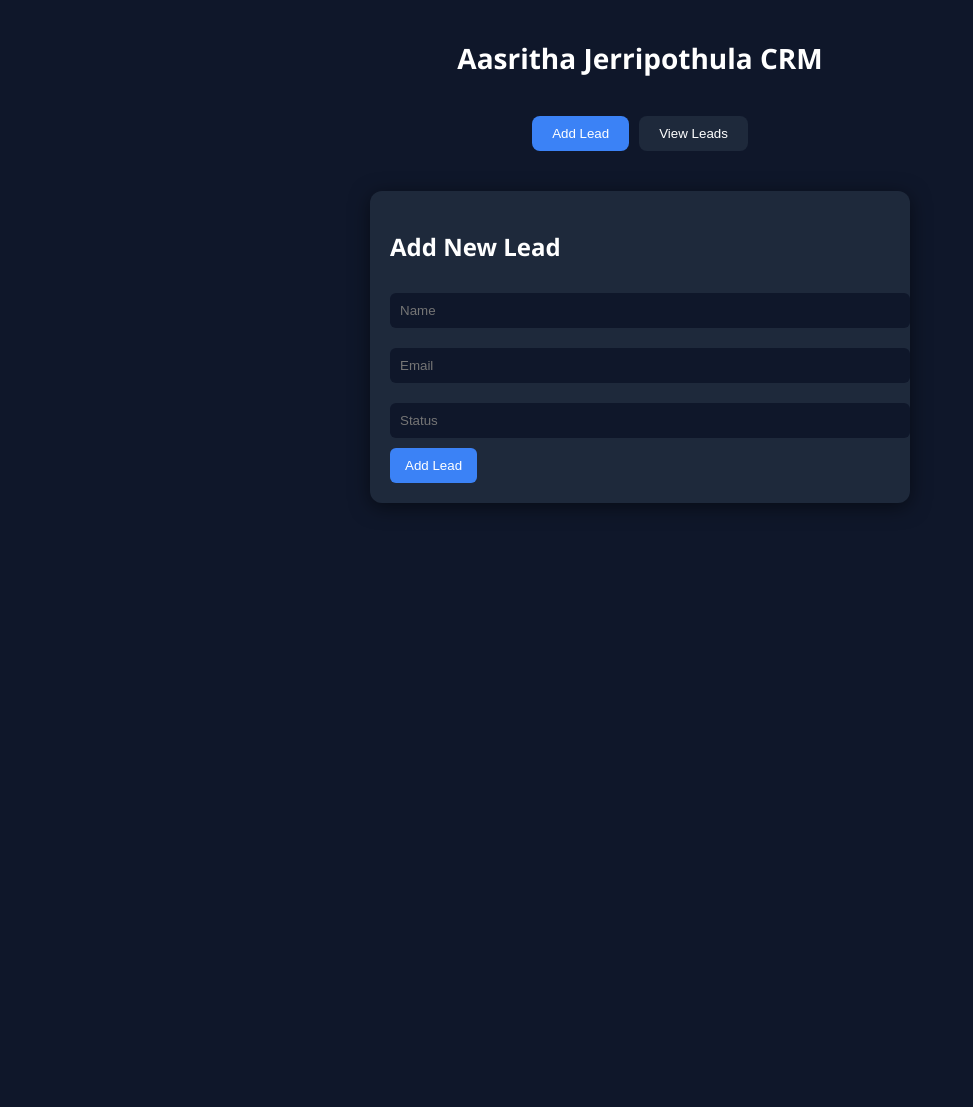
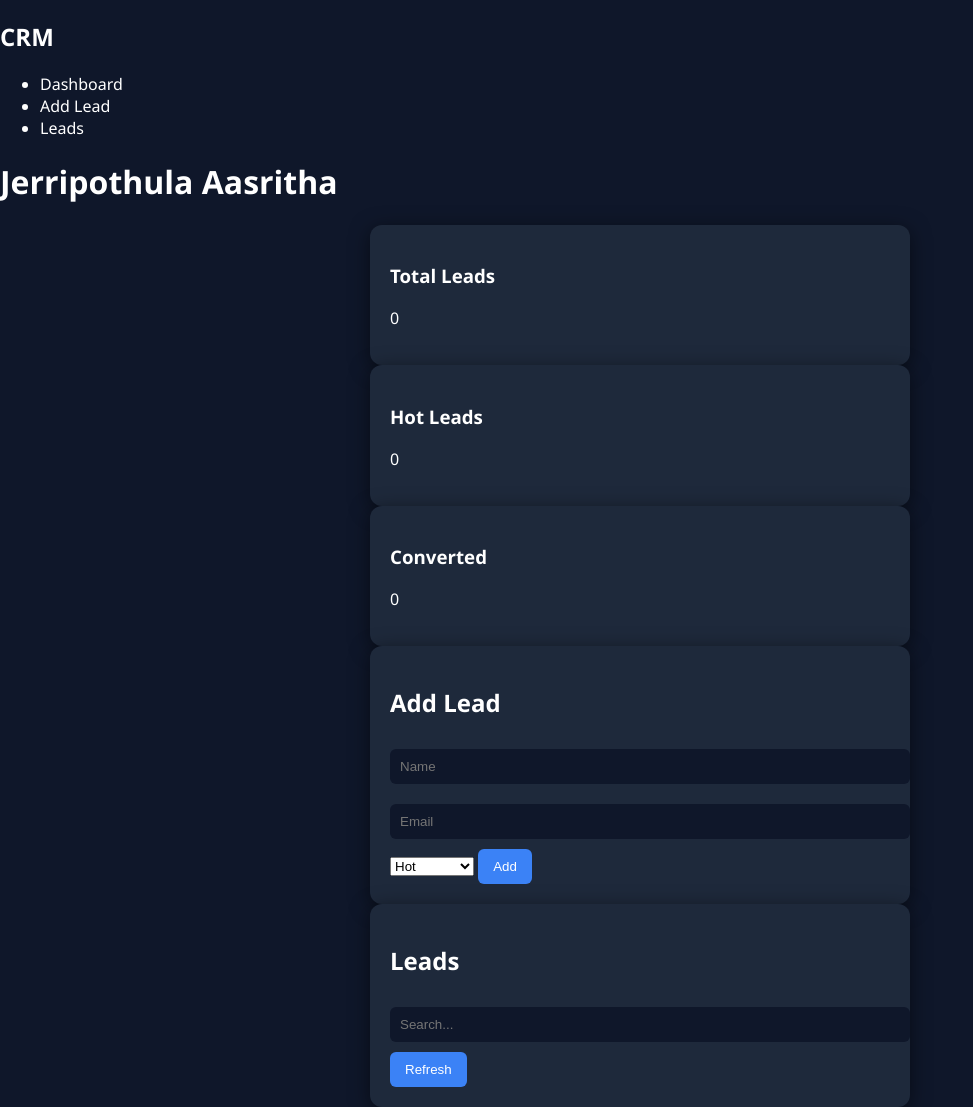
Before and after one commit to Aasritha007/FUTURE_FS_02, a website: page index.html in a window 1280 px wide. Shown: the whole page, without its empty margins (0-973 px from the left). Before the commit the page ends 800 px from the top, so only its background shows below. Drawn offline with Linux system fonts and the light colour scheme.

Commit message:
Update index.html

```diff
--- a/index.html
+++ b/index.html
@@ -2,39 +2,77 @@
 <html lang="en">
 <head>
   <meta charset="UTF-8">
-  <title>CRM Dashboard</title>
+  <title>Advanced CRM</title>
   <link rel="stylesheet" href="style.css">
 </head>
 <body>
 
-  <h1 class="title">Aasritha Jerripothula CRM</h1>
+<div class="container">
 
-  <!-- Tabs -->
-  <div class="tabs">
-    <button class="tab-btn active" onclick="openTab('addLead')">Add Lead</button>
-    <button class="tab-btn" onclick="openTab('viewLeads')">View Leads</button>
+  <!-- Sidebar -->
+  <div class="sidebar">
+    <h2>CRM</h2>
+    <ul>
+      <li onclick="showSection('dashboard')" class="active">Dashboard</li>
+      <li onclick="showSection('addLead')">Add Lead</li>
+      <li onclick="showSection('leads')">Leads</li>
+    </ul>
+  </div>
+
+  <!-- Main Content -->
+  <div class="main">
+
+    <h1>Jerripothula Aasritha</h1>
+
+    <!-- Dashboard -->
+    <div id="dashboard" class="section active">
+      <div class="cards">
+        <div class="card stat">
+          <h3>Total Leads</h3>
+          <p id="total">0</p>
+        </div>
+        <div class="card stat">
+          <h3>Hot Leads</h3>
+          <p id="hot">0</p>
+        </div>
+        <div class="card stat">
+          <h3>Converted</h3>
+          <p id="converted">0</p>
+        </div>
+      </div>
     </div>
 
     <!-- Add Lead -->
-  <div id="addLead" class="tab-content active">
+    <div id="addLead" class="section">
       <div class="card">
-      <h2>Add New Lead</h2>
-      <input type="text" id="name" placeholder="Name">
-      <input type="email" id="email" placeholder="Email">
-      <input type="text" id="status" placeholder="Status">
-      <button onclick="addLead()">Add Lead</button>
+        <h2>Add Lead</h2>
+        <input id="name" placeholder="Name">
+        <input id="email" placeholder="Email">
+
+        <select id="status">
+          <option>Hot</option>
+          <option>Cold</option>
+          <option>Converted</option>
+        </select>
+
+        <button onclick="addLead()">Add</button>
       </div>
     </div>
 
-  <!-- View Leads -->
-  <div id="viewLeads" class="tab-content">
+    <!-- Leads -->
+    <div id="leads" class="section">
       <div class="card">
-      <h2>All Leads</h2>
+        <h2>Leads</h2>
+        <input id="search" placeholder="Search..." onkeyup="filterLeads()">
         <button onclick="getLeads()">Refresh</button>
         <div id="leadList"></div>
       </div>
     </div>
 
+  </div>
+
+</div>
+
 <script src="script.js"></script>
 </body>
 </html>
```
Lines whose indentation alone changed are shown as unchanged.
